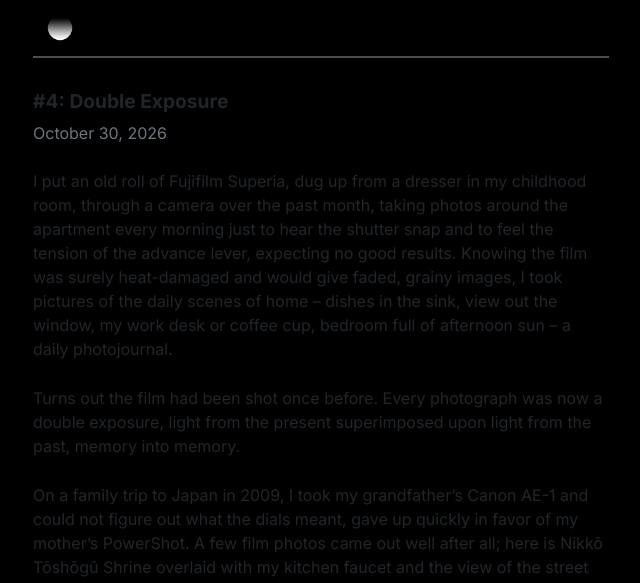
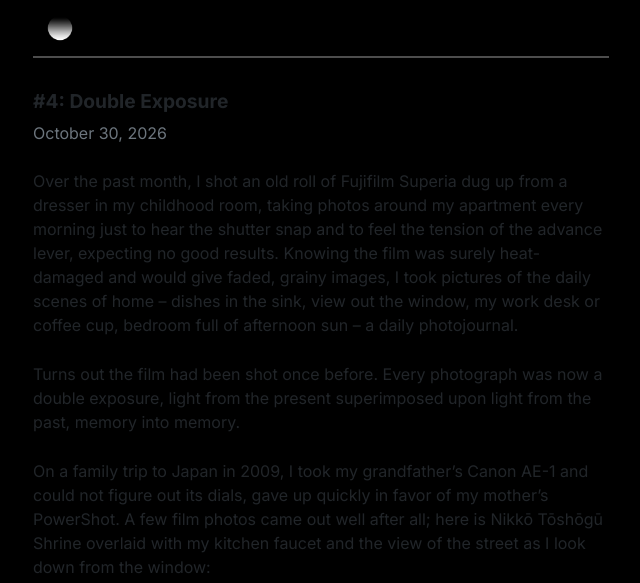
Before and after one commit to micahlau/micahlau.github.io, a Jekyll site: the page built from _posts/2026-10-30-double-exposure.md, in a window 1280 px wide. Shown: the top 583 px of the page, without its empty margins (319-959 px from the left). Built offline with Jekyll 4.4.1, drawn with Linux system fonts in a browser that asks for light colours; some of the changed text lies outside the part shown.

Commit message:
Small revisions

```diff
--- a/_posts/2026-10-30-double-exposure.md
+++ b/_posts/2026-10-30-double-exposure.md
@@ -3,17 +3,17 @@ layout: post
 title: "#4: Double Exposure"
 ---
 
-I put an old roll of Fujifilm Superia, dug up from a dresser in my childhood room, through a camera over the past month, taking photos around the apartment every morning just to hear the shutter snap and to feel the tension of the advance lever, expecting no good results. Knowing the film was surely heat-damaged and would give faded, grainy images, I took pictures of the daily scenes of home – dishes in the sink, view out the window, my work desk or coffee cup, bedroom full of afternoon sun – a daily photojournal.
+Over the past month, I shot an old roll of Fujifilm Superia dug up from a dresser in my childhood room, taking photos around my apartment every morning just to hear the shutter snap and to feel the tension of the advance lever, expecting no good results. Knowing the film was surely heat-damaged and would give faded, grainy images, I took pictures of the daily scenes of home – dishes in the sink, view out the window, my work desk or coffee cup, bedroom full of afternoon sun – a daily photojournal.
 
 Turns out the film had been shot once before. Every photograph was now a double exposure, light from the present superimposed upon light from the past, memory into memory.
 
-On a family trip to Japan in 2009, I took my grandfather's Canon AE-1 and could not figure out what the dials meant, gave up quickly in favor of my mother's PowerShot. A few film photos came out well after all; here is Nikkō Tōshōgū Shrine overlaid with my kitchen faucet and the view of the street as I look down from the window:
+On a family trip to Japan in 2009, I took my grandfather's Canon AE-1 and could not figure out its dials, gave up quickly in favor of my mother's PowerShot. A few film photos came out well after all; here is Nikkō Tōshōgū Shrine overlaid with my kitchen faucet and the view of the street as I look down from the window:
 
 ![](https://images.micahlau.com/2026-10-30/1.webp)
 ![](https://images.micahlau.com/2026-10-30/2.webp)
 
-One image shook me. My father, his hair still black and his face full, looks into the lens as we wait in a train station. My mother of two decades ago has been gauzed, smiling, by the bright Honolulu skyline of today. Behind them, someone with a large ring on their index finger manipulates a flip phone, waiting for the train.
+One image shook me. My father, his hair still black and his face full, looks into the lens as we wait in a train station. My mother of two decades ago has been veiled, smiling, by the bright Honolulu skyline of today. Behind them, someone with a large ring on their index finger manipulates a flip phone, waiting for the train.
 
 ![](https://images.micahlau.com/2026-10-30/3.webp)
 
-My parents are being photographed by their fifteen-year-old son. What do they see?
+My parents watch as their fifteen-year-old son photographs them. What do they see?
```
